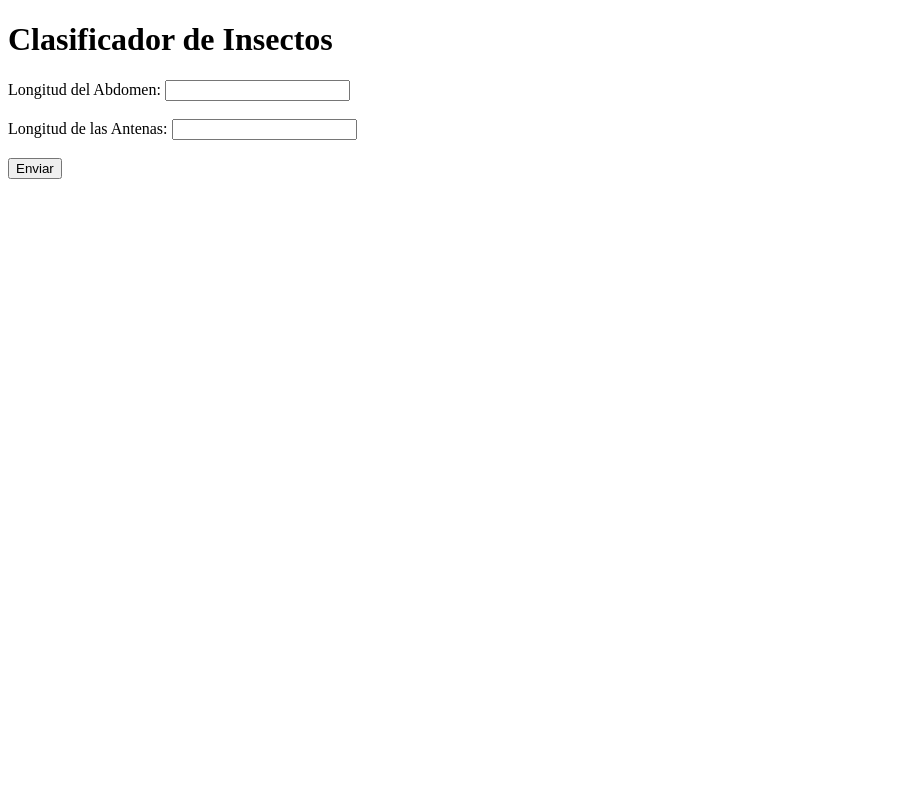
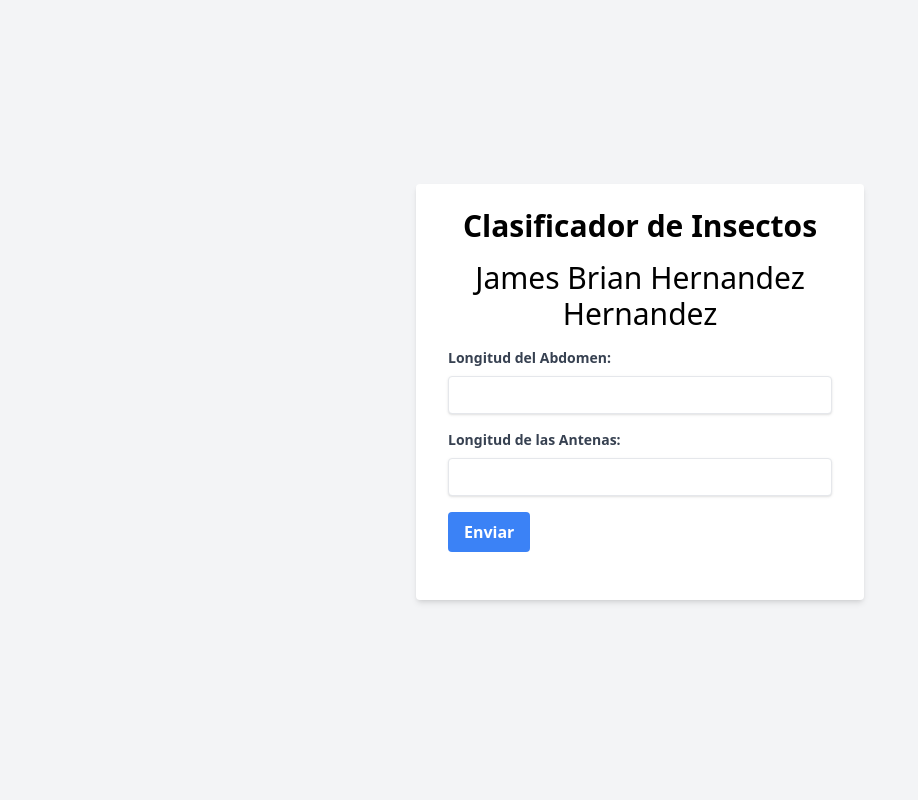
Before and after one commit to JamesB15Code/flask1, a Flask app: page / in a window 1280 px wide. Shown: the whole page, without its empty margins (0-918 px from the left). Run offline with Flask 3, Linux system fonts and the light colour scheme; parts of the project's set-up code (start-up, migrations or seed data) failed here and were passed over; some libraries are stand-ins or nearby versions.

Commit message:
estilo al formulario

```diff
--- a/templates/formulario.html
+++ b/templates/formulario.html
@@ -2,6 +2,7 @@
 <html>
 <head>
     <title>Clasificador de Insectos</title>
+    <script src="https://cdn.tailwindcss.com"></script>
     <script>
         function clasificarInsecto(event) {
             event.preventDefault();
@@ -30,15 +31,24 @@
         }
     </script>
 </head>
-<body>
-    <h1>Clasificador de Insectos</h1>
-    <form id="formulario" onsubmit="clasificarInsecto(event)">
-        <label for="abdomen">Longitud del Abdomen:</label>
-        <input type="text" id="abdomen" name="abdomen"><br><br>
-        <label for="antena">Longitud de las Antenas:</label>
-        <input type="text" id="antena" name="antena"><br><br>
-        <input type="submit" value="Enviar">
-    </form>
-    <p id="resultado"></p>
+<body class="bg-gray-100 flex items-center justify-center min-h-screen">
+    <div class="max-w-md w-full bg-white shadow-md rounded px-8 pt-6 pb-8 mb-4">
+        <h1 class="text-3xl font-bold mb-4 text-center">Clasificador de Insectos</h1>
+        <h4 class="text-3xl mb-4 text-center">James Brian Hernandez Hernandez </h4>
+        <form id="formulario" onsubmit="clasificarInsecto(event)">
+            <div class="mb-4">
+                <label for="abdomen" class="block text-gray-700 text-sm font-bold mb-2">Longitud del Abdomen:</label>
+                <input type="text" id="abdomen" name="abdomen" class="shadow appearance-none border rounded w-full py-2 px-3 text-gray-700 leading-tight focus:outline-none focus:shadow-outline">
+            </div>
+            <div class="mb-4">
+                <label for="antena" class="block text-gray-700 text-sm font-bold mb-2">Longitud de las Antenas:</label>
+                <input type="text" id="antena" name="antena" class="shadow appearance-none border rounded w-full py-2 px-3 text-gray-700 leading-tight focus:outline-none focus:shadow-outline">
+            </div>
+            <div class="flex items-center justify-between">
+                <input type="submit" value="Enviar" class="bg-blue-500 hover:bg-blue-700 text-white font-bold py-2 px-4 rounded focus:outline-none focus:shadow-outline">
+            </div>
+        </form>
+        <h2 id="resultado" class="text-center  font-bold text-red-500 mt-4"></h2>
+    </div>
 </body>
 </html>
```
